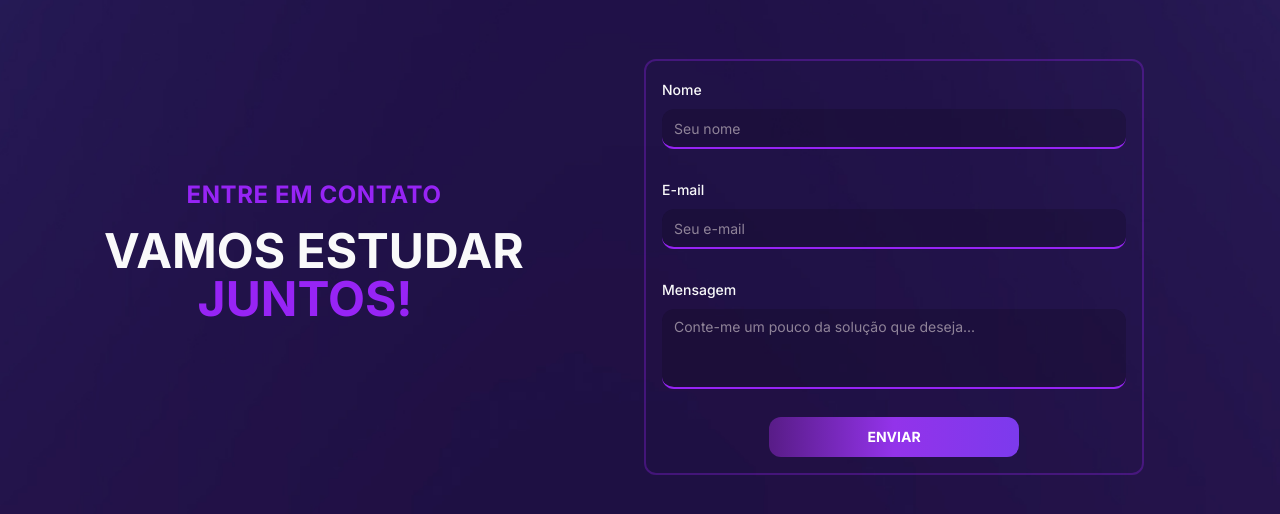
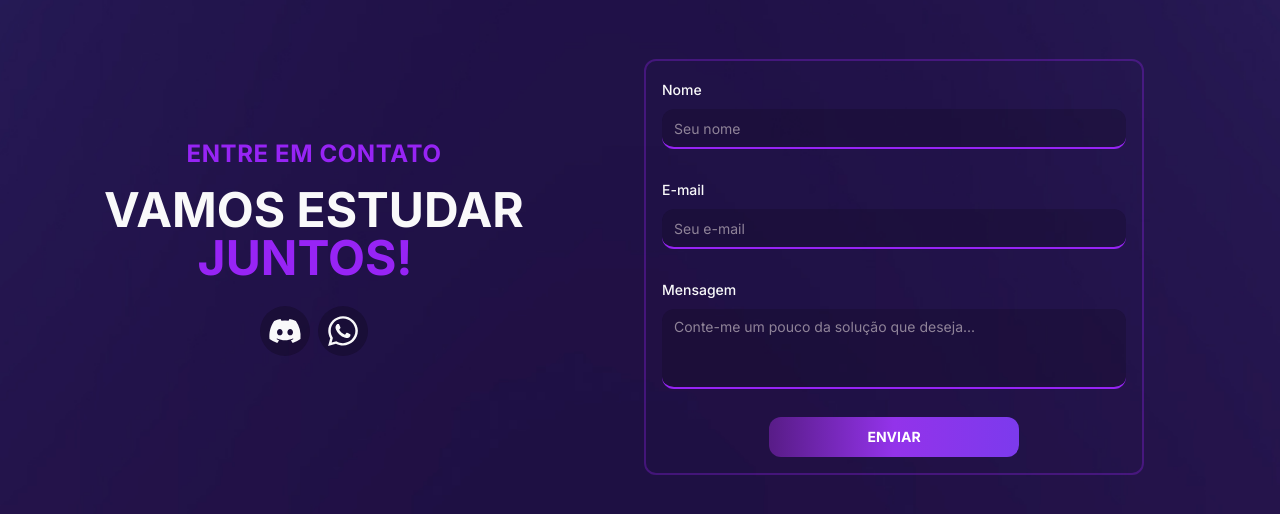
Before and after one commit to QuiLion7/misafolio, a Next.js app: page / in a window 1280 px wide. Shown: the part 4133-4647 px from the top of the page. Built offline with nearby package versions, Linux system fonts and the light colour scheme.

Commit message:
feat(contact): Add redirection links to groups in the Contact component

```diff
--- a/src/components/contact.tsx
+++ b/src/components/contact.tsx
@@ -3,6 +3,7 @@
 import { motion } from "framer-motion";
 import { fadeIn } from "@/utils/variants";
 import { TypeAnimation } from "react-type-animation";
+import { FaWhatsapp, FaDiscord } from "react-icons/fa";
 
 import * as z from "zod";
 import {
@@ -18,6 +19,7 @@ import { useForm } from "react-hook-form";
 import { Input } from "./ui/input";
 import { Textarea } from "./ui/textarea";
 import { Button } from "./ui/button";
+import Link from "next/link";
 
 const profileFormSchema = z.object({
   name: z
@@ -73,7 +75,7 @@ export default function Contact() {
       className="flex h-svh w-full flex-col items-center justify-center"
     >
       <div className="flex h-full w-full flex-col items-center justify-center gap-2 md:flex-row">
-        <div className="flex h-[250px] w-full flex-col items-center justify-end pb-8 sm:h-[350px] sm:justify-center md:h-full md:flex-1">
+        <div className="flex h-[300px] w-full flex-col items-center justify-end pb-8 sm:h-[350px] sm:justify-center md:h-full md:flex-1">
           <div className="flex w-full max-w-[500px] flex-col items-center justify-center gap-1 md:gap-4">
             <motion.h3
               variants={fadeIn("right", 0.3)}
@@ -99,6 +101,34 @@ export default function Contact() {
                 wrapper="span"
                 repeat={Infinity}
               />
+            </motion.div>
+            <motion.div
+              variants={fadeIn("right", 0.5)}
+              initial="hidden"
+              whileInView={"show"}
+              viewport={{ once: false, amount: 0.7 }}
+              className="flex items-center justify-center gap-2 p-2"
+            >
+              <Link
+                href="https://discord.gg/EDKyJ29jUQ"
+                target="_blank"
+                className="group relative h-auto w-[40px] rounded-full bg-background/30 p-2 hover:bg-background/100 md:w-[50px]"
+              >
+                <FaDiscord className="h-auto w-full" />
+                <span className="absolute bottom-0 right-[53px] w-auto rounded-xl bg-background p-2 text-center text-xs uppercase opacity-0 duration-300 group-hover:opacity-100">
+                  GRUPO NO WHATSAPP
+                </span>
+              </Link>
+              <Link
+                href="https://chat.whatsapp.com/Gn3zIQvOAVhCKdfRN0iiei"
+                target="_blank"
+                className="group relative h-auto w-[40px] rounded-full bg-background/30 p-2 hover:bg-background/100 md:w-[50px]"
+              >
+                <FaWhatsapp className="h-auto w-full" />
+                <span className="absolute bottom-0 left-[53px] w-auto rounded-xl bg-background p-2 text-center text-xs uppercase opacity-0 duration-300 group-hover:opacity-100">
+                  GRUPO NO WHATSAPP
+                </span>
+              </Link>
             </motion.div>
           </div>
         </div>
```
